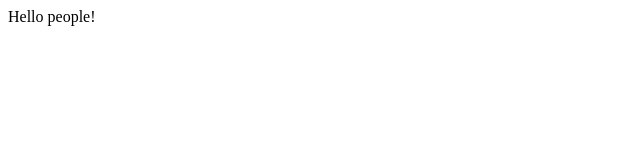
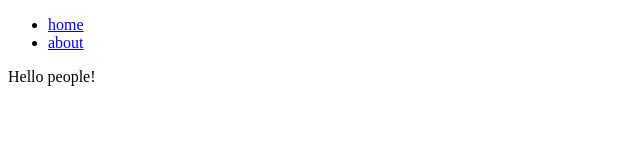
Before and after one commit to hbubley/SimpleRecipeApp, a Gatsby site: page / in a window 1280 px wide. Shown: the whole page, without its empty margins (0-640 px from the left). Built offline with nearby package versions, Linux system fonts and the light colour scheme; Gatsby itself is replaced by a stand-in of ours.

Commit message:
adding navbar

```diff
--- /dev/null
+++ b/src/components/NavBar.js
@@ -0,0 +1,19 @@
+import { Link } from 'gatsby'
+import React from 'react'
+
+const NavBar = () => {
+    return (
+        <nav>
+            <ul>
+                <li>
+                    <Link to="/">home</Link>
+                </li>
+                <li>
+                    <Link to="/about">about</Link>
+                </li>
+            </ul>
+        </nav>
+    )
+}
+
+export default NavBar
--- a/src/pages/about.js
+++ b/src/pages/about.js
@@ -1,8 +1,10 @@
 import React from 'react'
+import NavBar from '../components/NavBar'
 
 const About = () => {
     return (
         <div>
+            <NavBar />
             <h1>About Page</h1>
         </div>
     )
--- a/src/pages/index.js
+++ b/src/pages/index.js
@@ -1,5 +1,7 @@
+import { Link } from "gatsby"
 import React from "react"
+import NavBar from "../components/NavBar"
 
 export default function Home() {
-  return <div>Hello people!</div>
+  return <div><NavBar /><p>Hello people!</p></div>
 }
```
Also changed, not shown: src/components/Footer.js (added, +11 -0 lines), src/pages/404.js (added, +9 -0 lines), src/pages/company/history.js (added, +9 -0 lines), src/components/Layout.js (added).
